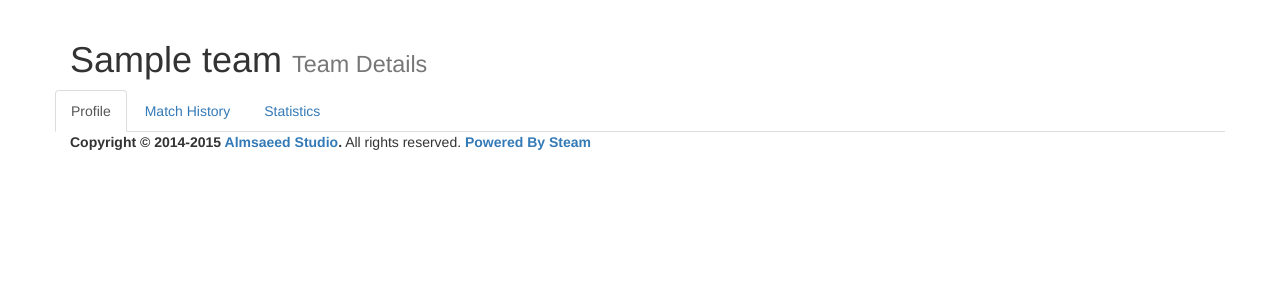
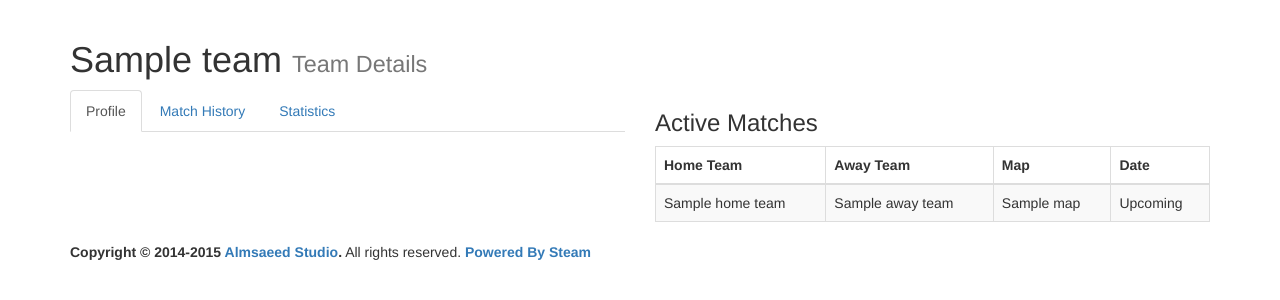
Before and after one commit to shdwpuppet/lanserver, a Django app: template templates/team_details.html in a window 1280 px wide. Shown: the part 51-351 px from the top of the page. Run offline with Django 3.2, Linux system fonts and the light colour scheme; the template is opened without the code that fills it: most values are stand-ins (such as "Sample title", 1, 10 or a date in 2020); some libraries are stand-ins or nearby versions.

Commit message:
fixed error in details

```diff
--- a/lanserver/urls.py
+++ b/lanserver/urls.py
@@ -12,4 +12,5 @@ urlpatterns = [
     url(r'^logout/', 'core.views.logout_view', name='logout'),
     url(r'^profile/', 'core.views.self_profile', name='profile'),
     url(r'^profile/(?P<profile_id>[0-9]+)/$', 'core.views.profile', name='other profile'),
+    url(r'^match/', include('matches.urls')),
 ]+ static(settings.STATIC_URL, document_root=settings.STATIC_ROOT)
--- a/matches/models.py
+++ b/matches/models.py
@@ -14,8 +14,9 @@ class Match(models.Model):
     round = models.IntegerField(default=1)
 
 
+
 class Result(models.Model):
-    match = models.ForeignKey(Match)
+    match = models.OneToOneField(Match)
     winner = models.ForeignKey(Team, related_name='winner')
     loser = models.ForeignKey(Team, related_name='loser', null=True, blank=True)
     winner_rf = models.IntegerField()
@@ -34,6 +35,7 @@ class Result(models.Model):
                 self.winner_ra = s2
                 self.loser_rf = s2
                 self.loser_ra = s1
+
             elif s1 < s2:
                 self.winner = t2
                 self.loser = t1
--- /dev/null
+++ b/matches/urls.py
@@ -0,0 +1,5 @@
+from django.conf.urls import url
+
+urlpatterns = [
+    url(r'/(?P<match_pk>\d+)/$', 'matches.views.detail', name='match_detail'),
+]
--- a/teams/models.py
+++ b/teams/models.py
@@ -22,6 +22,9 @@ class Team(models.Model):
 
     def __str__(self):
         return self.name
+
+    def get_all_matches(self):
+        return self.home.all() | self.away.all()
 
 
 class PlayerManager(models.Manager):
--- a/teams/views.py
+++ b/teams/views.py
@@ -35,6 +35,7 @@ def details(request, team_id):
                 return redirect('teams.views.details', team_id=team_id)
         else:
             context.update({'form': TeamForm(instance=team)})
+    context.update({'active_matches': [match for match in team.get_all_matches() if not match.result_set.all()]}) # return all matches that dont have a result, this are unfinished
     return render(request, 'team_details.html', context)
 
 
--- a/templates/team_details.html
+++ b/templates/team_details.html
@@ -3,6 +3,7 @@
 {% block subtitle %}Team Details{% endblock %}
 {% block primary %}
     <div class="row">
+    <div class="col-md-6">
         <div class="nav-tabs-custom">
             <ul class="nav nav-tabs">
                 <li class="active"><a href="#profile" data-toggle="tab">Profile</a></li>
@@ -16,6 +17,40 @@
                 <div class="active tab-pane" id="profile">
                 </div>
                 <div class="tab-pane" id="history">
+                    <select class="form-control" id="tournamentSelector">
+                        <option value="0">Select Tournament</option>
+                        {% for group in team.group_set.all %}
+                            <option value="{{group.division.tournament.pk}}">{{ group.division.tournament.name }}</option>
+                        {% endfor %}
+                    </select>
+                    {% for group in team.group_set.all %}
+                        <div id="{{ group.division.tournament.pk }}">
+                            {% for match in team.get_all_matches %}
+                                {% if match.group.division.tournament == group.division.tournament and match.result_set %}
+                                    <table id="example1" class="table table-bordered table-striped">
+                                        <thead>
+                                        <tr>
+                                            <th>Home Team</th>
+                                            <th>Away Team</th>
+                                            <th>Map</th>
+                                            <th>Date</th>
+                                        </tr>
+                                        </thead>
+                                        <tbody>
+                                        {% for match in active_matches %}
+                                            <tr>
+                                                <td>{{ match.home_team.name }}</td>
+                                                <td>{% if match.away_team %}{{ match.away_team.name }}{% else %}BYE{% endif %}</td>
+                                                <td>{% if match.map %}{{ match.map.name }}{% else %}Map TBD{% endif %}</td>
+                                                <td>{% if is_captain %}Link to match manager{% else %}Upcoming{% endif %}</td>
+                                            </tr>
+                                        {% endfor %}
+                                        </tbody>
+                                    </table>
+                                {% endif %}
+                            {% endfor %}
+                        </div>
+                    {% endfor %}
                 </div>
                 <div class="tab-pane" id="stats">
                 </div>
@@ -44,9 +79,9 @@
                         </div>
                         <form method="post">
                             <div class="box">
-                            <div class="box-header">
-                                <h3 class="box-title">Captain</h3>
-                            </div>
+                                <div class="box-header">
+                                    <h3 class="box-title">Captain</h3>
+                                </div>
                                 <div class="form-group">
                                     <label for="new_captain">New Captain</label>
                                     <select class="form-control" name="new_captain">
@@ -60,7 +95,58 @@
                         </form>
                     </div>
                 {% endif %}
+            </div>
         </div>
     </div>
+    <div class="col-md-6">
+        <div class="box box-primary">
+            <div class="box-header">
+                <h3 class="box-title">
+                    Active Matches
+                </h3>
+            </div>
+            <div class="box-body">
+                <table id="example1" class="table table-bordered table-striped">
+                    <thead>
+                    <tr>
+                        <th>Home Team</th>
+                        <th>Away Team</th>
+                        <th>Map</th>
+                        <th>Date</th>
+                    </tr>
+                    </thead>
+                    <tbody>
+                    {% for match in active_matches %}
+                        <tr>
+                            <td>{{ match.home_team.name }}</td>
+                            <td>{% if match.away_team %}{{ match.away_team.name }}{% else %}BYE{% endif %}</td>
+                            <td>{% if match.map %}{{ match.map.name }}{% else %}Map TBD{% endif %}</td>
+                            <td>{% if is_captain %}Link to match manager{% else %}Upcoming{% endif %}</td>
+                        </tr>
+                    {% endfor %}
+                    </tbody>
+                </table>
+            </div>
+        </div>
+
     </div>
 {% endblock %}
+
+{% block scripts %}
+    <script type="application/javascript">
+        $(document).ready(function() {
+            $.viewMap = {
+                {% for group in team.group_set.all %}
+                    '0' : $([]),
+                    '{{ group.division.tournament.pk }}' : $('#{{ group.division.tournament.pk }}'),
+                {% endfor %}
+            };
+            $.each($.viewMap, function() { this.hide(); });
+            $('#tournamentSelector').change(function() {
+                // hide all
+                $.each($.viewMap, function() { this.hide(); });
+                // show current
+                $.viewMap[$(this).val()].show();
+            });
+        });</script>
+{% endblock%}
```
Also changed, not shown: matches/views.py (+9 -2 lines), tournament/models.py (+22 -6 lines).
